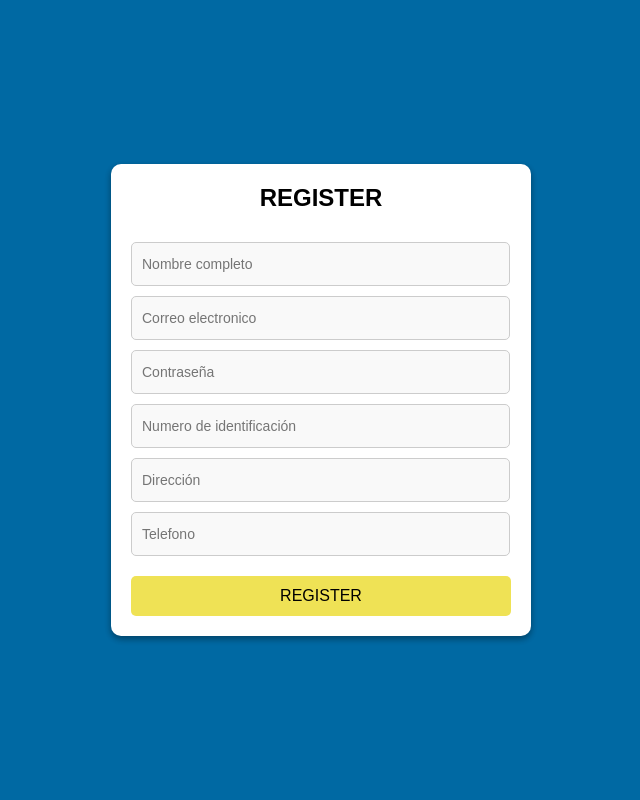
After one commit to H3N40/ReservBook, a PHP site: page /views/register.html in a window 1280 px wide. The commit adds this page. Shown: the whole page, without its empty margins (319-959 px from the left). Run offline with PHP 8.4, Linux system fonts and the light colour scheme.

Commit message:
Vista register y cambios en el login

```diff
--- /dev/null
+++ b/css/register.css
@@ -0,0 +1,86 @@
+body {
+    margin: 0;
+    font-family: Arial, sans-serif;
+}
+
+.main {
+    height: 100vh;
+    background-color: #0069A3;
+    display: flex;
+    justify-content: center;
+    align-items: center;
+}
+
+.box {
+    border-radius: 10px;
+    height: auto;
+    width: 380px;
+    background-color: #FFFFFF;
+    display: flex;
+    color: #000000;
+    flex-direction: column;
+    justify-content: center;
+    align-items: center;
+    padding: 20px;
+    box-shadow: 0 3px 6px rgba(0, 0, 0, 0.16), 0 3px 6px rgba(0, 0, 0, 0.23);
+}
+
+.header {
+    font-size: 24px;
+    font-weight: bold;
+    margin-bottom: 20px;
+}
+
+form {
+    display: flex;
+    flex-direction: column;
+    width: 100%;
+}
+
+input {
+    border: 1px solid #ccc;
+    border-radius: 5px;
+    background-color: #f9f9f9;
+    font-family: Arial, sans-serif;
+    width: 94%;
+    height: 40px;
+    margin-top: 10px;
+    padding-left: 10px;
+    padding-right: 10px ;
+    font-size: 14px;
+}
+
+input:focus {
+    outline: none;
+    border-color: #0069A3;
+}
+
+.butt {
+    height: 40px;
+    width: 100%;
+    background-color: #EFE255;
+    border: none;
+    font-family: Arial, sans-serif;
+    margin-top: 20px;
+    margin-right: auto;
+    margin-left: auto;
+    color: #000000;
+    font-size: 16px;
+    border-radius: 5px;
+    cursor: pointer;
+}
+
+.butt:hover {
+    background-color: #d8c94c;
+}
+
+@media only screen and (max-width: 433px) {
+    .box {
+        width: 90%;
+        padding: 15px;
+    }
+
+    input {
+        width: 100%;
+    }
+}
--- /dev/null
+++ b/views/register.html
@@ -0,0 +1,28 @@
+<!DOCTYPE html>
+<html lang="en">
+<head>
+    <meta charset="UTF-8">
+    <meta name="viewport" content="width=device-width, initial-scale=1.0">
+    <title>Register</title>
+    <link rel="stylesheet" href="../css/register.css">
+</head>
+<body>
+<div class="main">
+    <div class="box effect7">
+        <div class="header">REGISTER</div>
+        <form id="registerForm">
+            <input type="text" placeholder="Nombre completo" name="fullname" required>
+            <input type="email" placeholder="Correo electronico" name="email" required>
+            <input type="password" placeholder="Contraseña" name="password" required>
+            <input type="text" placeholder="Numero de identificación" name="identification" required>
+            <input type="text" placeholder="Dirección" name="address" required>
+            <input type="tel" placeholder="Telefono" name="phone" required>
+            <button class="butt btn-register">REGISTER</button>
+        </form>
+    </div>
+</div>
+
+<script src="./js/jquery-3.7.1.min.js"></script>
+<script src="./js/main.js"></script>
+</body>
+</html>
```
Also changed, not shown: css/login.css (+102 -95 lines), css/style.css (+17 -0 lines), index.html (+11 -7 lines), views/login.html (added, +28 -0 lines), views/login.php (deleted, +0 -26 lines).
